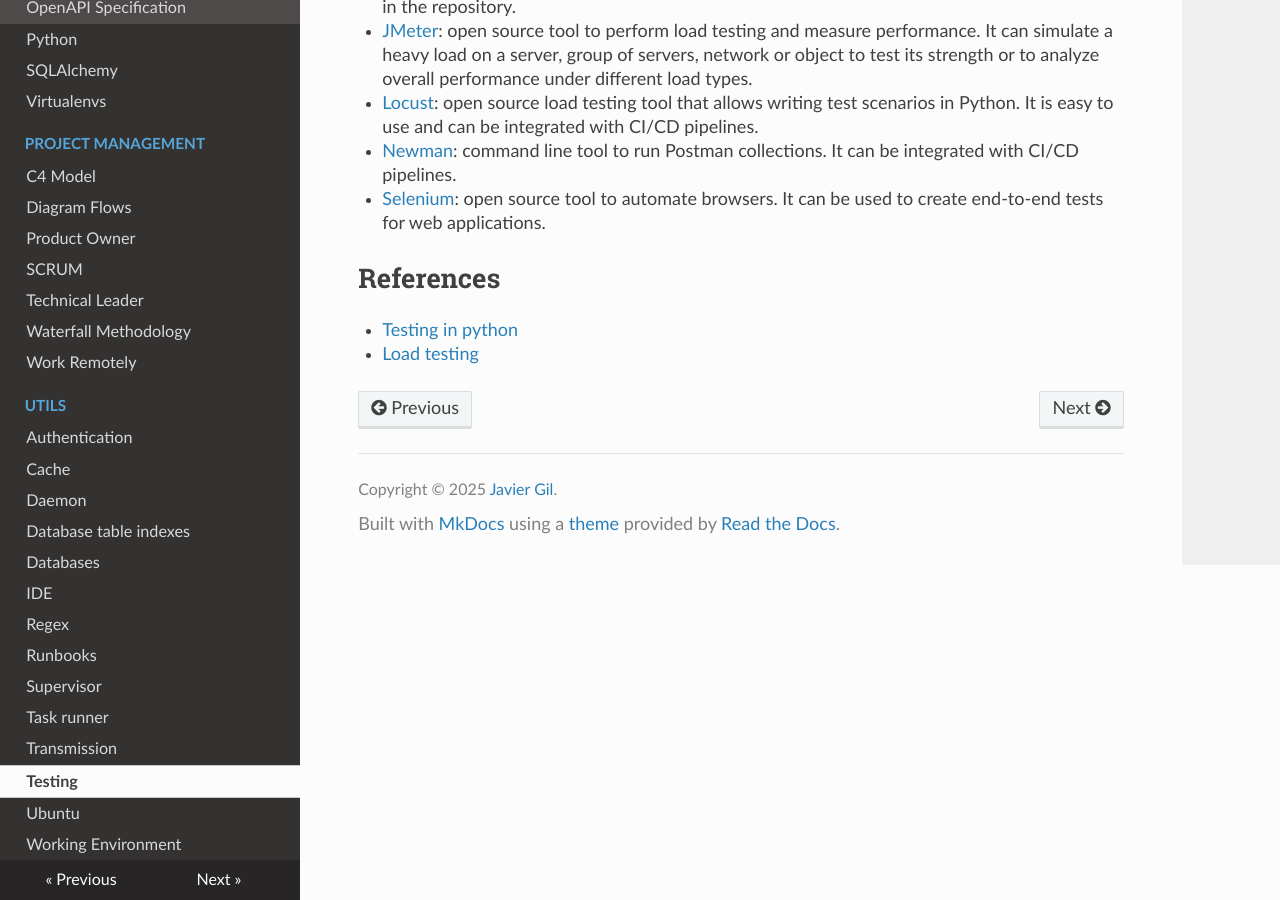
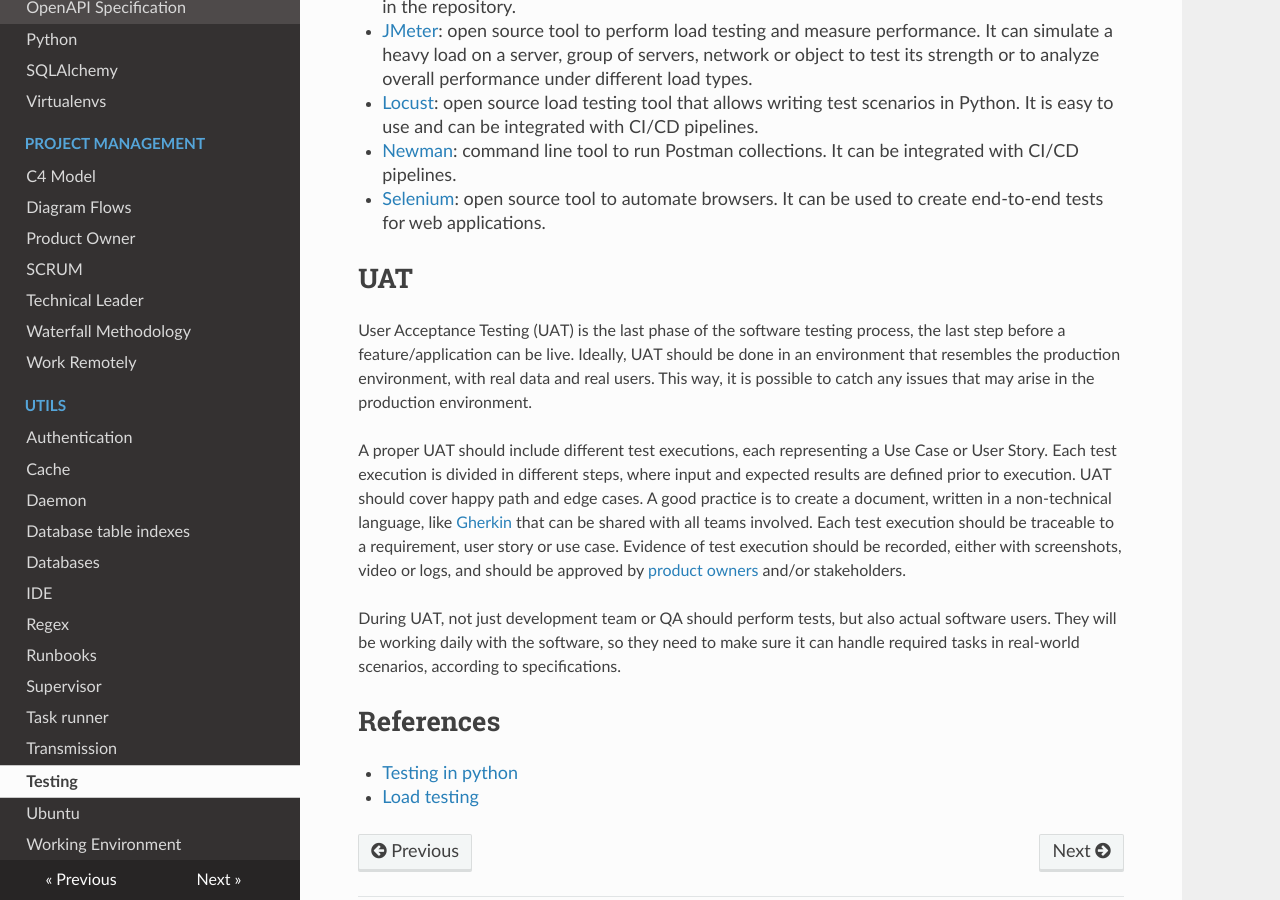
Before and after one commit to McLargo/mkdown-docs, an MkDocs documentation site: the page built from docs/utils/testing.md, in a window 1280 px wide and 900 px high, scrolled down 2126 px. Built offline with MkDocs 1.6.1, drawn with Linux system fonts in a browser that asks for light colours; nearby versions of some CDN libraries.

Commit message:
wiki: improve testing

```diff
--- a/docs/utils/testing.md
+++ b/docs/utils/testing.md
@@ -105,6 +105,30 @@ application:
 - [Selenium](https://www.selenium.dev/): open source tool to automate browsers.
   It can be used to create end-to-end tests for web applications.
 
+## UAT
+
+User Acceptance Testing (UAT) is the last phase of the software testing process,
+the last step before a feature/application can be live. Ideally, UAT should be
+done in an environment that resembles the production environment, with real data
+and real users. This way, it is possible to catch any issues that may arise in
+the production environment.
+
+A proper UAT should include different test executions, each representing a Use
+Case or User Story. Each test execution is divided in different steps, where
+input and expected results are defined prior to execution. UAT should cover
+happy path and edge cases. A good practice is to create a document, written in a
+non-technical language, like
+[Gherkin](https://cucumber.io/docs/gherkin/reference) that can be shared with
+all teams involved. Each test execution should be traceable to a requirement,
+user story or use case. Evidence of test execution should be recorded, either
+with screenshots, video or logs, and should be approved by
+[product owners](../project-management/product-owner.md) and/or stakeholders.
+
+During UAT, not just development team or QA should perform tests, but also
+actual software users. They will be working daily with the software, so they
+need to make sure it can handle required tasks in real-world scenarios,
+according to specifications.
+
 ## References
 
 - [Testing in python](https://testdriven.io/blog/testing-python/)
```
